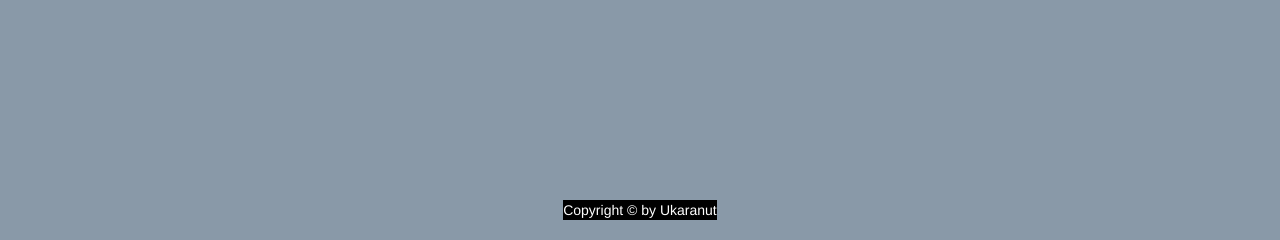
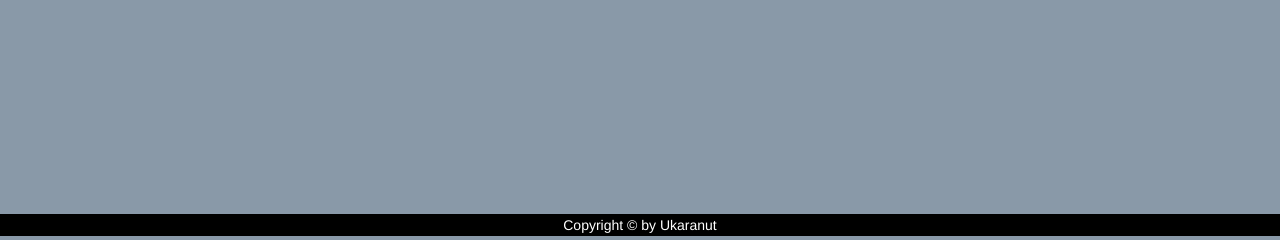
Before and after one commit to Kornrathak/HostingDetail, a PHP site: page /HostingDetail/ in a window 1280 px wide. Shown: the part 560-800 px from the top of the page. Run offline with PHP 8.4, Linux system fonts and the light colour scheme; some libraries are stand-ins or nearby versions.

Commit message:
edit css for footer

```diff
--- a/src/shared/css/layout.css
+++ b/src/shared/css/layout.css
@@ -23,12 +23,15 @@ header, footer {
 }
 
 summary {
+    padding: 1px;
     color: white;
     background-color: black;
     text-align: center;
+    clear: left;
+    width: 100%;
     position: absolute;
-    top: 95%;
-    left: 44%;
+    top: 96.7%;
+    left: 0%;
 }
 
 body{
```
